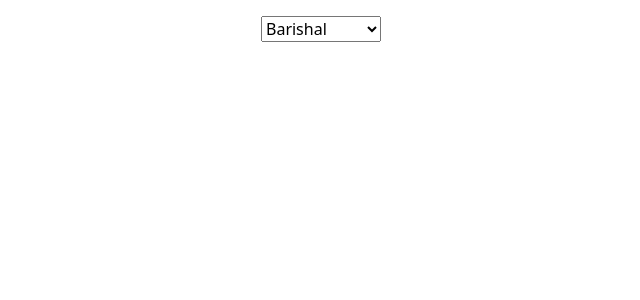
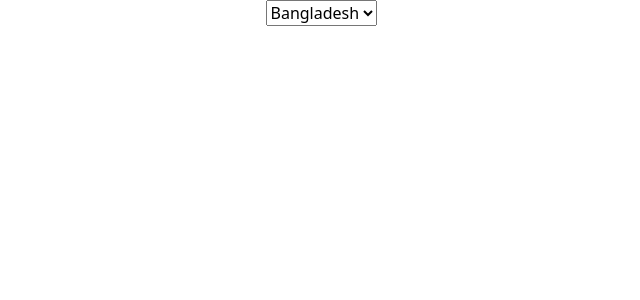
Before and after one commit to mithunbanerjee632/React-Js-Basic, a React (Create React App) app: page / in a window 1280 px wide. Shown: the top 300 px of the page, without its empty margins (319-959 px from the left). Built offline with nearby package versions, Linux system fonts and the light colour scheme.

Commit message:
working With List

```diff
--- a/src/App.js
+++ b/src/App.js
@@ -17,6 +17,7 @@
 import Signup from './Form/Signup';
 import TextArea from './Form/TextArea';
 import Select from './Form/Select';
+import List from './Form/List';
 
 function App() {
 
@@ -24,7 +25,7 @@
       <div className="App">
 
 
-   <Select/>
+   <List/>
        </div>
   );
 
--- /dev/null
+++ b/src/Form/List.js
@@ -0,0 +1,21 @@
+import React, { Component } from 'react';
+
+class List extends Component {
+
+
+  render() {
+    const country = ['Bangladesh','India','Nepal','Srilanka'];
+
+    const dataItems = country.map(this.myDataChild=(data)=>{
+         return <option>{data}</option>
+    });
+    return (
+      <div>
+        <select>{dataItems}</select>
+
+      </div>
+    );
+  }
+}
+
+export default List;
```
